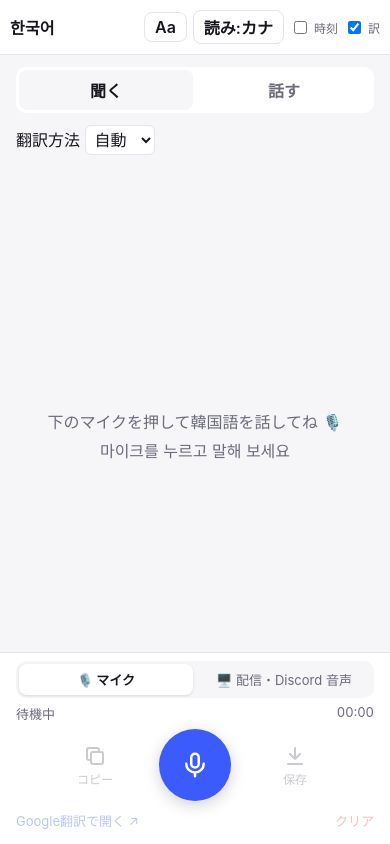
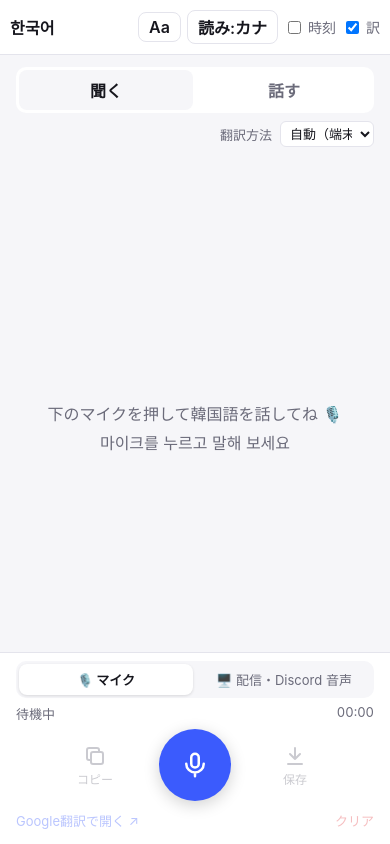
Before and after one commit to amepo/honyaku, a website with bundled scripts: page index.html in a window 390 px wide. Built offline with nearby package versions, Linux system fonts and the light colour scheme.

Commit message:
Keep provider selector usable on small screens

```diff
--- a/css/style.css
+++ b/css/style.css
@@ -146,7 +146,8 @@ body:not(.show-yomi) .interim-yomi { display: none; }
   background: var(--bg);
   color: var(--text);
 }
-.provider-choice { white-space: nowrap; }
+.translation-mode { display: flex; justify-content: flex-end; margin: -4px 0 10px; }
+.provider-choice { display: flex; align-items: center; gap: 8px; color: var(--muted); font-size: 13px; white-space: nowrap; }
 .provider-choice select {
   max-width: 94px;
   border: 1px solid var(--line);
@@ -197,6 +198,5 @@ body:not(.show-yomi) .interim-yomi { display: none; }
   .bar { padding-left: 10px; padding-right: 10px; }
   .bar h1 { font-size: 16px; }
   .bar-actions { gap: 6px; }
-  .provider-choice select { max-width: 70px; }
-  .toggle { font-size: 12px; }
+
 }
```
